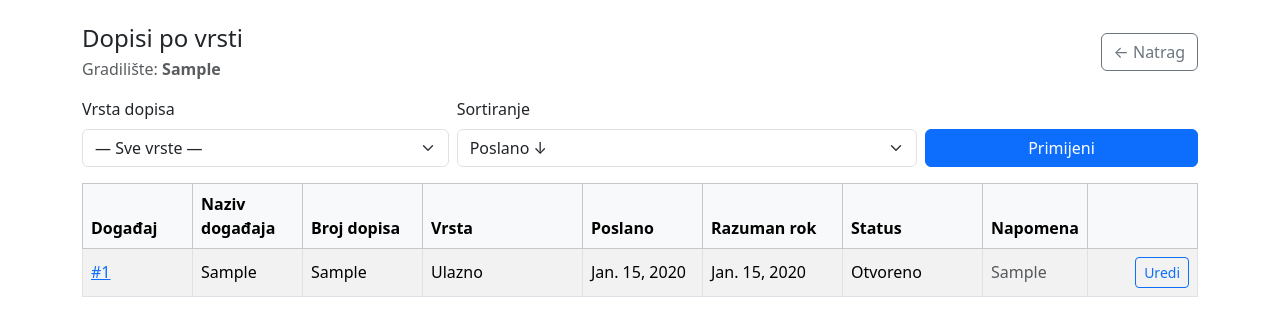
After one commit to FrenkiPrenki/Programcic, a Django app: page /gradilista/1/dopisi/ in a window 1280 px wide. The commit adds this page. Shown: the top 336 px of the page. Run offline with Django 5.2, Linux system fonts and the light colour scheme; tables that the repository leaves empty hold one stand-in row (values such as "Sample post").

Commit message:
Tablica ZZI s gumbom

```diff
--- /dev/null
+++ b/evidencija/templates/evidencija/dopisi_po_vrsti.html
@@ -0,0 +1,88 @@
+<!doctype html>
+<html lang="hr">
+<head>
+  <meta charset="utf-8">
+  <title>Dopisi po vrsti – {{ gradiliste.naziv }}</title>
+  <link href="https://cdn.jsdelivr.net/npm/bootstrap@5.3.2/dist/css/bootstrap.min.css" rel="stylesheet">
+</head>
+<body class="container my-4">
+
+  <div class="d-flex align-items-center justify-content-between flex-wrap gap-2 mb-3">
+    <div>
+      <h1 class="h4 mb-1">Dopisi po vrsti</h1>
+      <div class="text-muted">Gradilište: <strong>{{ gradiliste.naziv }}</strong></div>
+    </div>
+    <a class="btn btn-outline-secondary" href="/gradilista/{{ gradiliste.id }}/">← Natrag</a>
+  </div>
+
+  <form method="get" class="row g-2 align-items-end mb-3">
+    <div class="col-12 col-md-4">
+      <label class="form-label">Vrsta dopisa</label>
+      <select name="vrsta" class="form-select">
+        <option value="">— Sve vrste —</option>
+        {% for key, label in vrsta_choices %}
+          <option value="{{ key }}" {% if vrsta == key %}selected{% endif %}>{{ label }}</option>
+        {% endfor %}
+      </select>
+    </div>
+
+    <div class="col-12 col-md-5">
+      <label class="form-label">Sortiranje</label>
+      <select name="sort" class="form-select">
+        <option value="poslano_desc" {% if sort == "poslano_desc" %}selected{% endif %}>Poslano ↓</option>
+        <option value="poslano_asc" {% if sort == "poslano_asc" %}selected{% endif %}>Poslano ↑</option>
+        <option value="rok_asc" {% if sort == "rok_asc" %}selected{% endif %}>Razuman rok ↑</option>
+        <option value="rok_desc" {% if sort == "rok_desc" %}selected{% endif %}>Razuman rok ↓</option>
+        <option value="broj_asc" {% if sort == "broj_asc" %}selected{% endif %}>Broj dopisa ↑</option>
+        <option value="broj_desc" {% if sort == "broj_desc" %}selected{% endif %}>Broj dopisa ↓</option>
+        <option value="dogadjaj_asc" {% if sort == "dogadjaj_asc" %}selected{% endif %}>Broj događaja ↑</option>
+        <option value="dogadjaj_desc" {% if sort == "dogadjaj_desc" %}selected{% endif %}>Broj događaja ↓</option>
+      </select>
+    </div>
+
+    <div class="col-12 col-md-3">
+      <button class="btn btn-primary w-100" type="submit">Primijeni</button>
+    </div>
+  </form>
+
+  <table class="table table-striped table-bordered align-middle">
+    <thead class="table-light">
+      <tr>
+        <th style="width:110px;">Događaj</th>
+        <th>Naziv događaja</th>
+        <th style="width:120px;">Broj dopisa</th>
+        <th style="width:160px;">Vrsta</th>
+        <th style="width:120px;">Poslano</th>
+        <th style="width:140px;">Razuman rok</th>
+        <th style="width:140px;">Status</th>
+        <th>Napomena</th>
+        <th style="width:110px;"></th>
+      </tr>
+    </thead>
+    <tbody>
+      {% for dp in dopisi %}
+      <tr>
+        <td>
+          <a href="/gradilista/{{ gradiliste.id }}/dogadjaj/{{ dp.dogadjaj.id }}/">
+            #{{ dp.dogadjaj.broj }}
+          </a>
+        </td>
+        <td>{{ dp.dogadjaj.naziv }}</td>
+        <td>{{ dp.broj|default:"—" }}</td>
+        <td>{{ dp.get_vrsta_display }}</td>
+        <td>{{ dp.poslano|default:"—" }}</td>
+        <td>{{ dp.razuman_rok|default:"—" }}</td>
+        <td>{{ dp.get_status_display }}</td>
+        <td class="text-muted">{{ dp.sadrzaj|truncatechars:140 }}</td>
+        <td class="text-end">
+          <a class="btn btn-sm btn-outline-primary" href="/gradilista/{{ gradiliste.id }}/dopis/{{ dp.id }}/uredi/">Uredi</a>
+        </td>
+      </tr>
+      {% empty %}
+      <tr><td colspan="9">Nema dopisa za odabrani filter.</td></tr>
+      {% endfor %}
+    </tbody>
+  </table>
+
+</body>
+</html>
--- a/evidencija/views.py
+++ b/evidencija/views.py
@@ -206,3 +206,52 @@ def dopis_update(request, gradiliste_id, pk):
     else:
         form = DopisForm(instance=dopis)
     return render(request, "evidencija/form.html", {"title": f"Uredi dopis – {gradiliste.naziv}", "form": form})
+
+def dopisi_po_vrsti(request, gradiliste_id: int):
+    """
+    Izvlači dopise iz svih događaja za JEDNO gradilište (po ID-u),
+    i filtrira po vrsti dopisa (npr. ZZI) preko ?vrsta=ZZI.
+    """
+    gradiliste = get_object_or_404(Gradiliste, id=gradiliste_id)
+
+    vrsta = (request.GET.get("vrsta") or "").strip()
+
+    dopisi = (
+        Dopis.objects
+        .select_related("dogadjaj", "dogadjaj__gradiliste")
+        .filter(dogadjaj__gradiliste=gradiliste)
+    )
+
+    if vrsta:
+        dopisi = dopisi.filter(vrsta=vrsta)
+
+    # sortiranje
+    sort = request.GET.get("sort", "poslano_desc")
+    ordering_map = {
+        "poslano_desc": "-poslano",
+        "poslano_asc": "poslano",
+        "rok_asc": "razuman_rok",
+        "rok_desc": "-razuman_rok",
+        "broj_asc": "broj",
+        "broj_desc": "-broj",
+        "dogadjaj_asc": "dogadjaj__broj",
+        "dogadjaj_desc": "-dogadjaj__broj",
+    }
+    ordering = ordering_map.get(sort, "-poslano")
+    dopisi = dopisi.order_by(ordering, "-created_at")
+
+    # dropdown za vrste (uzima choices iz modela)
+    vrsta_field = Dopis._meta.get_field("vrsta")
+    vrsta_choices = [(k, v) for (k, v) in vrsta_field.choices if k]
+
+    return render(
+        request,
+        "evidencija/dopisi_po_vrsti.html",
+        {
+            "gradiliste": gradiliste,
+            "dopisi": dopisi,
+            "vrsta": vrsta,
+            "vrsta_choices": vrsta_choices,
+            "sort": sort,
+        },
+    )
--- a/gradiliste/urls.py
+++ b/gradiliste/urls.py
@@ -1,6 +1,7 @@
 from django.contrib import admin
 from django.urls import path
 from evidencija import views
+from evidencija.views import dopisi_po_vrsti
 
 urlpatterns = [
     path("", views.gradiliste_list, name="gradiliste_list"),
@@ -33,4 +34,5 @@ urlpatterns = [
     name="dopis_update",
     ),
 
+    path("gradilista/<int:gradiliste_id>/dopisi/", dopisi_po_vrsti, name="dopisi_po_vrsti"),
 ]
```
Also changed, not shown: evidencija/templates/evidencija/dogadjaj_list.html (+3 -4 lines).
